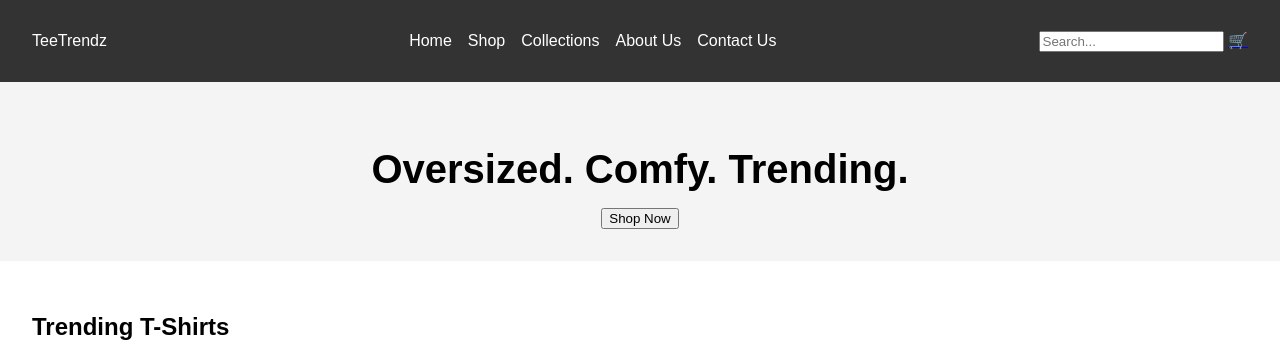
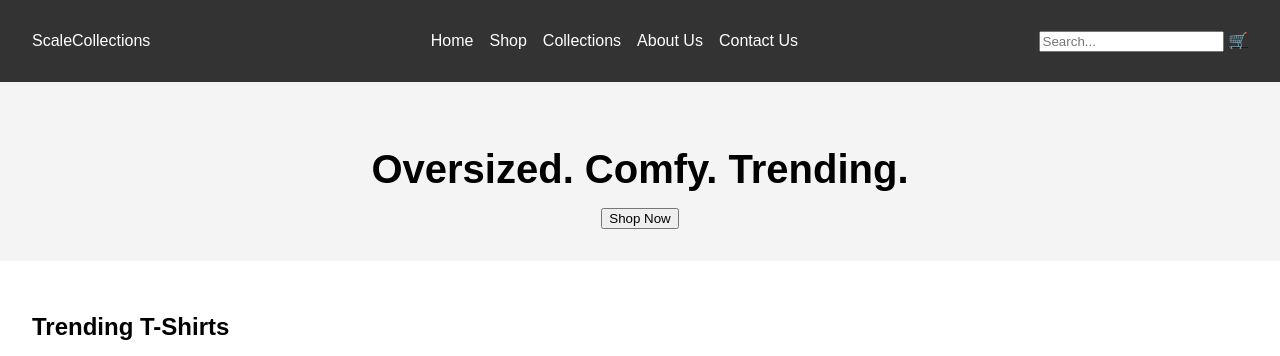
Before and after one commit to atulkt/OversizedTshirts, a plain HTML site: page index.html in a window 1280 px wide. Shown: the top 356 px of the page. Drawn offline with Linux system fonts and the light colour scheme.

Commit message:
Update index.html

```diff
--- a/index.html
+++ b/index.html
@@ -9,7 +9,7 @@
 </head>
 <body>
     <header>
-        <div class="logo">TeeTrendz</div>
+        <div class="logo">ScaleCollections</div>
         <nav>
             <ul>
                 <li><a href="#home">Home</a></li>
```
